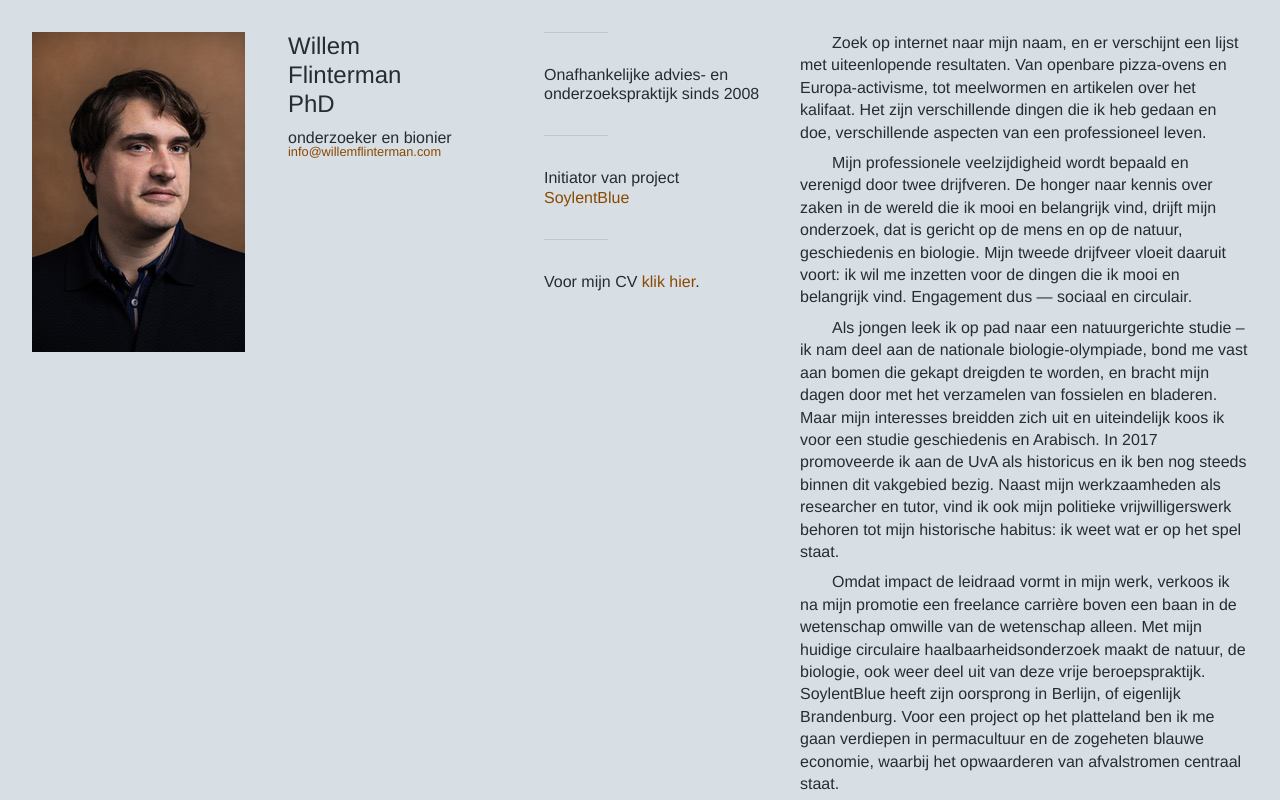
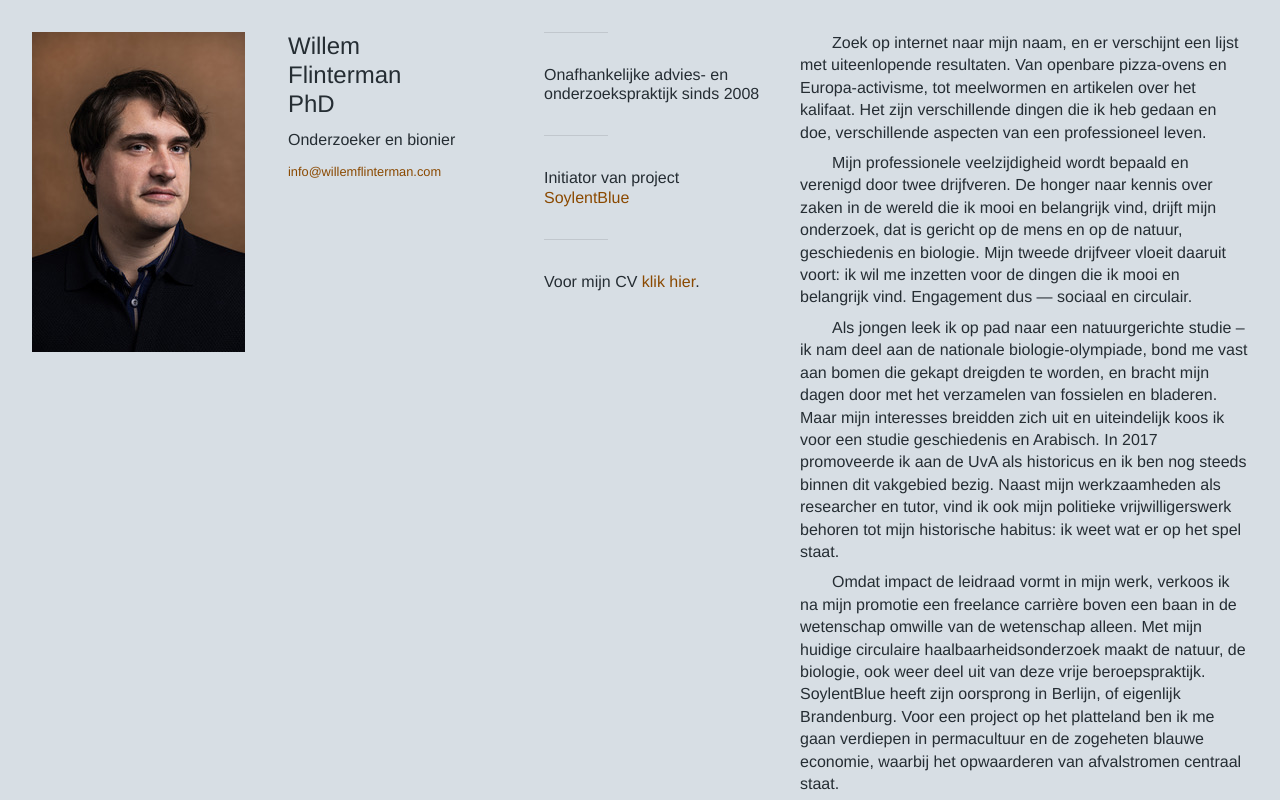
Before and after one commit to WillemFlinterman/willemflinterman.com, a plain HTML site: page index.html in a window 1280 px wide. Shown: the top 800 px of the page. Drawn offline with Linux system fonts and the light colour scheme.

Commit message:
fix subtitle

```diff
--- a/index.html
+++ b/index.html
@@ -18,7 +18,7 @@
         <div id="head">
             <h1>Willem Flinterman PhD </h1>
 
-            <h2>onderzoeker en bionier</h2>
+            <h4>Onderzoeker en bionier</h4>
 
             <a href="mailto:info@willemflinterman.com">info@willemflinterman.com</a>
         </div>
@@ -27,13 +27,13 @@
             <ol>
                 <li>
                     Onafhankelijke advies- en onderzoekspraktijk sinds 2008
-                <li/>
+                    <li />
                     Initiator van project <a href="https://www.soylentblue.eu/" target="_blank">SoylentBlue</a>
                 </li>
                 <li>
                     Voor mijn CV <a href="https://willemflinterman.com/CV_Willem Flinterman_18.12.20.pdf">klik hier</a>.
                 </li>
-                </ol>
+            </ol>
         </div>
 
         <div id="meer">
```
